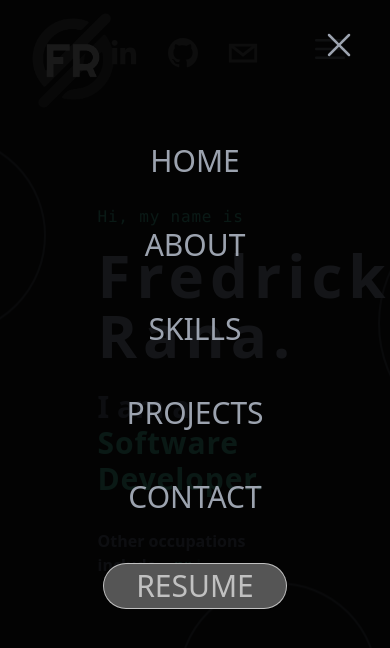
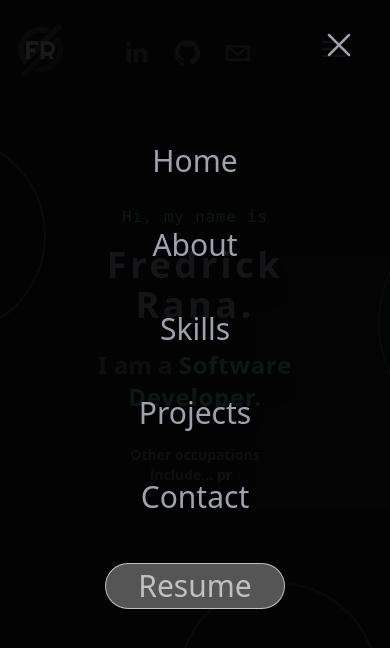
Before and after one commit to fredrickrana/portfolio, a Next.js app: page / in a window 390 px wide. Both pictures are taken after a click on the icon 330 px from the left and 49 px from the top of the page. Shown: the top 648 px of the page. Built offline with nearby package versions, Linux system fonts and the light colour scheme.

Commit message:
updated resume. adjusted header, hero, background, contact, and skills section for ideal mobile ui responsiveness

```diff
--- a/components/BackgroundCircles.tsx
+++ b/components/BackgroundCircles.tsx
@@ -21,7 +21,7 @@ export default function BackgroundCircles() {
       <div className="h-screen w-full relative">
         <div className="md:hidden absolute border-2 border-gray-500 rounded-full h-[200px] w-[200px] top-[55%] left-[80px] bg-slate-800/10 animate-pulse"></div>
         <div className="hidden md:inline-flex xl:hidden absolute border-2 border-gray-500 rounded-full h-[100px] w-[100px] bottom-[10%] left-[40%] bg-slate-800/10 animate-pulse"></div>
-        <div className="absolute border-2 border-gray-500 rounded-full h-[350px] w-[350px] -bottom-[40px] right-[10px] bg-slate-800/10 animate-pulse"></div>
+        <div className="hidden md:inline-flex absolute border-2 border-gray-500 rounded-full h-[350px] w-[350px] -bottom-[40px] right-[10px] bg-slate-800/10 animate-pulse"></div>
         <div className="absolute border-2 border-gray-500 rounded-full h-[500px] w-[500px] bottom-[15%] left-[520px] bg-slate-800/10 animate-pulse"></div>
         <div className="xl:hidden absolute border-2 border-gray-500 rounded-full h-[250px] w-[250px] mt-[80px] left-[280px] bg-slate-800/10 animate-pulse"></div>
         <div className="absolute border-2 border-gray-500 rounded-full h-[200px] w-[200px] top-[2%] right-[52px] bg-slate-800/10 animate-pulse"></div>
--- a/components/Header.tsx
+++ b/components/Header.tsx
@@ -24,7 +24,7 @@ export default function Header() {
       >
         <span>
           <img src="/FRLogo.png" alt="FRlogo"
-            className="absolute saturate-0 hover:saturate-100 w-36 -top-4 left-0"
+            className="absolute saturate-0 hover:saturate-100 w-20 top-2 md:w-36 md:-top-4 left-0"
           />
         </span>
       </motion.div>
@@ -42,7 +42,7 @@ export default function Header() {
         transition={{
           duration: 1.5
         }}
-        className="flex flex-row items-center ml-[10%] mt-2"
+        className="flex flex-row items-center ml-[10%] mt-2 w-32 md:w-48"
       >
         <SocialIcon
           url="https://linkedin.com/in/fredrick-rana"
@@ -90,9 +90,9 @@ export default function Header() {
         <a className='px-8 uppercase hidden xl:inline-flex text-m text-gray-400 headerButton' href="#projects">Projects</a>
         <a className='px-8 uppercase hidden xl:inline-flex text-m text-gray-400 headerButton' href="#contact">Contact</a>
         <button className="border border-[#efefef]/70 hidden xl:inline-flex md:mt-3 rounded-3xl px-0 py-1 bg-[#555555] hover:bg-[#62f8d5]/60">
-          <a className='px-8 uppercase text-m text-[#efefef]/70 hover:text-[#fff]' href="/Resume.pdf" download>Resume</a>
+          <a className='px-8 uppercase text-m text-[#efefef]/70 hover:text-[#fff]' href="/FredrickRana.Resume.pdf" download>Resume</a>
         </button>
-        <Bars3Icon className="inline-flex xl:hidden text-gray-400 h-10 w-10 mr-[20px] headerButton cursor-pointer" onClick={toggle}/>
+        <Bars3Icon className="inline-flex xl:hidden text-gray-400 h-10 w-8 md:w-10 mr-[20px] headerButton cursor-pointer" onClick={toggle}/>
         <Modal isOpen={isOpen} toggle={toggle}>
           <XMarkIcon className="absolute top-[3%] text-gray-400 h-10 w-10 right-[8%] headerButton cursor-pointer" onClick={toggle} />
           <motion.div
@@ -110,23 +110,23 @@ export default function Header() {
             className="space-y-12"
           >
             <div>
-              <a className='px-8 uppercase text-m text-gray-400 headerButton text-3xl' href="#home" onClick={toggle}>Home</a>
+              <a className='px-8 text-m text-gray-400 headerButton text-3xl' href="#home" onClick={toggle}>Home</a>
             </div>
             <div>
-              <a className='px-8 uppercase text-m text-gray-400 headerButton text-3xl' href="#about" onClick={toggle}>About</a>
+              <a className='px-8 text-m text-gray-400 headerButton text-3xl' href="#about" onClick={toggle}>About</a>
             </div>
             <div>
-              <a className='px-8 uppercase text-m text-gray-400 headerButton text-3xl' href="#skills" onClick={toggle}>Skills</a>
+              <a className='px-8 text-m text-gray-400 headerButton text-3xl' href="#skills" onClick={toggle}>Skills</a>
             </div>
             <div>
-              <a className='px-8 uppercase text-m text-gray-400 headerButton text-3xl' href="#projects" onClick={toggle}>Projects</a>
+              <a className='px-8 text-m text-gray-400 headerButton text-3xl' href="#projects" onClick={toggle}>Projects</a>
             </div>
             <div>
-              <a className='px-8 uppercase text-m text-gray-400 headerButton text-3xl' href="#contact" onClick={toggle}>Contact</a>
+              <a className='px-8 text-m text-gray-400 headerButton text-3xl' href="#contact" onClick={toggle}>Contact</a>
             </div>
             <div>
               <button className="border border-[#efefef]/70 xl:inline-flex md:mt-3 rounded-3xl px-0 py-1 bg-[#555555] hover:bg-[#62f8d5]/60" onClick={toggle}>
-                <a className='px-8 uppercase text-m text-[#efefef]/70 hover:text-[#fff] text-3xl' href="/Resume.pdf" download>Resume</a>
+                <a className='px-8 text-m text-[#efefef]/70 hover:text-[#fff] text-3xl' href="/FredrickRana.Resume.pdf" download>Resume</a>
               </button>
             </div>
           </motion.div>
--- a/components/Hero.tsx
+++ b/components/Hero.tsx
@@ -39,7 +39,7 @@ export default function Hero() {
           transition={{
             duration: 3
           }}
-          className="md:text-lg pt-8 text-left font-mono tracking-[.05em] text-[#62f8d5]"
+          className="text-center text-base md:text-lg pt-8 md:text-left font-mono tracking-[.05em] text-[#62f8d5]"
         >
           Hi, my name is
         </motion.h3>
@@ -55,7 +55,7 @@ export default function Hero() {
           transition={{
             duration: 2.5
           }}
-          className="text-6xl lg:text-5xl font-semibold pt-4 text-left text-[#ccd6f6] drop-shadow-xl font-sfmono tracking-[.10em]"
+          className="text-4xl lg:text-5xl font-semibold pt-4 text-center md:text-left text-[#ccd6f6] drop-shadow-xl font-sfmono tracking-[.10em]"
         >
           Fredrick Rana.
         </motion.h1>
@@ -71,7 +71,7 @@ export default function Hero() {
           transition={{
             duration: 2.5
           }}
-          className="text-3xl lg:text-5xl font-semibold pt-6 text-left text-[#8892B0]"
+          className="text-2xl md:text-4x; lg:text-5xl font-semibold pt-6 text-center md:text-left text-[#8892B0]"
         >
           I am a <span className="links lg:text-5xl drop-shadow-xl font-sfmono text-[#63f8d5] tracking-[.03em]">Software Developer.</span>
         </motion.h1>
@@ -85,7 +85,7 @@ export default function Hero() {
           transition={{
             duration: 3
           }}
-          className="text-md font-semibold pt-8 text-left text-[#8892B0]"
+          className="text-sm md:text-base font-semibold pt-8 text-center md:text-left text-[#8892B0]"
         >
           Other occupations include...<span className="lg:text-md drop-shadow-xl font-sfmono text-[#63f8d5]">{occupations}<Cursor cursorColor="#62f8d5" /></span>
         </motion.h1>
--- a/components/Skill.tsx
+++ b/components/Skill.tsx
@@ -12,7 +12,7 @@ export default function Skill({ directionLeft, language, imageSource }: Props) {
   return (
     <motion.div
       initial={{
-        x: directionLeft ? -200 : 200,
+        x: directionLeft ? -100 : 100,
         opacity: 0
       }}
       transition={{
@@ -24,8 +24,8 @@ export default function Skill({ directionLeft, language, imageSource }: Props) {
       }}
       className="border border-gray-500 p-6 justify-center mb-5 mx-3 hover:border-[#62f8d5]/70"
     >
-      <img src={imageSource} className="object-cover w-[100px] h-[100px] m-auto hover:scale-110"/>
-      <p className="text-2xl font-bold text-white pt-5 hover:text-[#62f8d5]">{language}</p>
+      <img src={imageSource} className="object-cover w-[100px] md:h-[100px] m-auto hover:scale-110"/>
+      <p className="text-sm md:text-2xl font-bold text-white pt-5 hover:text-[#62f8d5]">{language}</p>
     </motion.div>
   )
 }
--- a/components/Skills.tsx
+++ b/components/Skills.tsx
@@ -8,7 +8,7 @@ export default function Skills() {
       <div className="flex w-full justify-center">
         <h3 className="uppercase tracking-[20px] text-gray-500 text-3xl lg:text-4xl mt-[20%] lg:mt-[10%] mb-[50px]">Skills</h3>
       </div>
-      <div className="w-[95%] flex flex-wrap justify-center">
+      <div className="w-[100%] flex flex-wrap justify-center">
         <div className="w-[45%] lg:w-[25%]">
           <Skill language={`React.js`} imageSource={`https://cdn.jsdelivr.net/gh/devicons/devicon/icons/react/react-original.svg`} directionLeft={true} />
         </div>
--- a/src/app/page.tsx
+++ b/src/app/page.tsx
@@ -13,19 +13,19 @@ export default function Home() {
         <Hero />
       </section>
 
-      <section id='about' className='mb-[215%] md:mb-[40%] lg:mb-[12%]'>
+      <section id='about' className='block mb-[215%] md:mb-[40%] lg:mb-[12%]'>
         <About />
       </section>
 
-      <section id='skills' className='mb-[215%] md:mb-[40%] lg:mb-[12%]'>
+      <section id='skills' className='block mb-[215%] md:mb-[40%] lg:mb-[12%]'>
         <Skills />
       </section>
 
-      <section id='projects' className='mb-[315%] md:mb-[40%] lg:mb-[12%]'>
+      <section id='projects' className='block mb-[315%] md:mb-[40%] lg:mb-[12%]'>
         <Projects />
       </section>
 
-      <section id='contact' className='mt-[225%] mb-[150%] md:mb-[40%] md:mt-[130%] lg:mb-[12%]'>
+      <section id='contact' className='block mt-[225%] mb-[150%] md:mb-[40%] md:mt-[130%] lg:mb-[12%]'>
         <Contact />
       </section>
 
--- a/styles/globals.css
+++ b/styles/globals.css
@@ -8,7 +8,7 @@
   }
 
   .contactInput {
-    @apply outline-none bg-slate-400/10 rounded-sm border-b px-6 py-4 border-[#242424] placeholder-gray-500 transition-all focus:border-[#62f8d5]/70 hover:border-[#62f8d5]/70
+    @apply outline-none bg-slate-400/10 rounded-sm border-b px-2 md:px-6 py-2 md:py-4 border-[#242424] placeholder-gray-500 transition-all focus:border-[#62f8d5]/70 hover:border-[#62f8d5]/70
   }
 
   .technologies {
```
Also changed, not shown: components/About.tsx (+4 -4 lines), components/Contact.tsx (+4 -4 lines), 2 other files (tests, documents, lock files or other folders).
